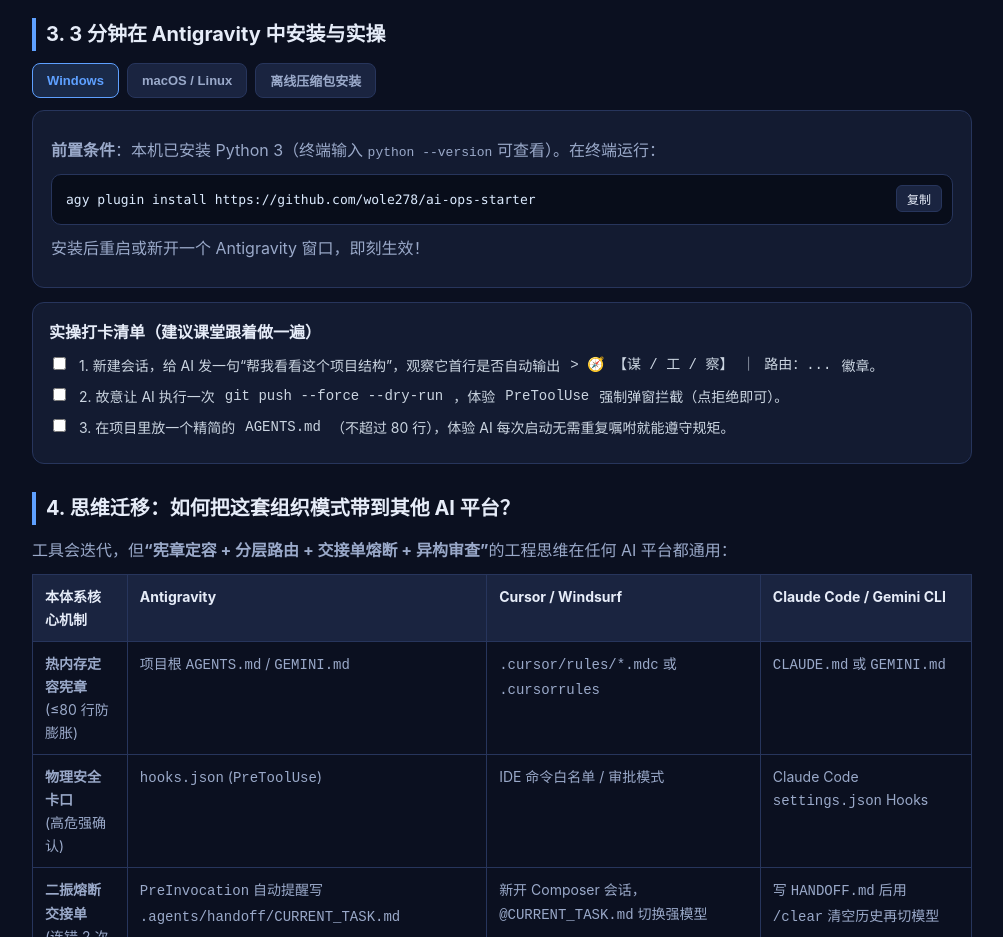
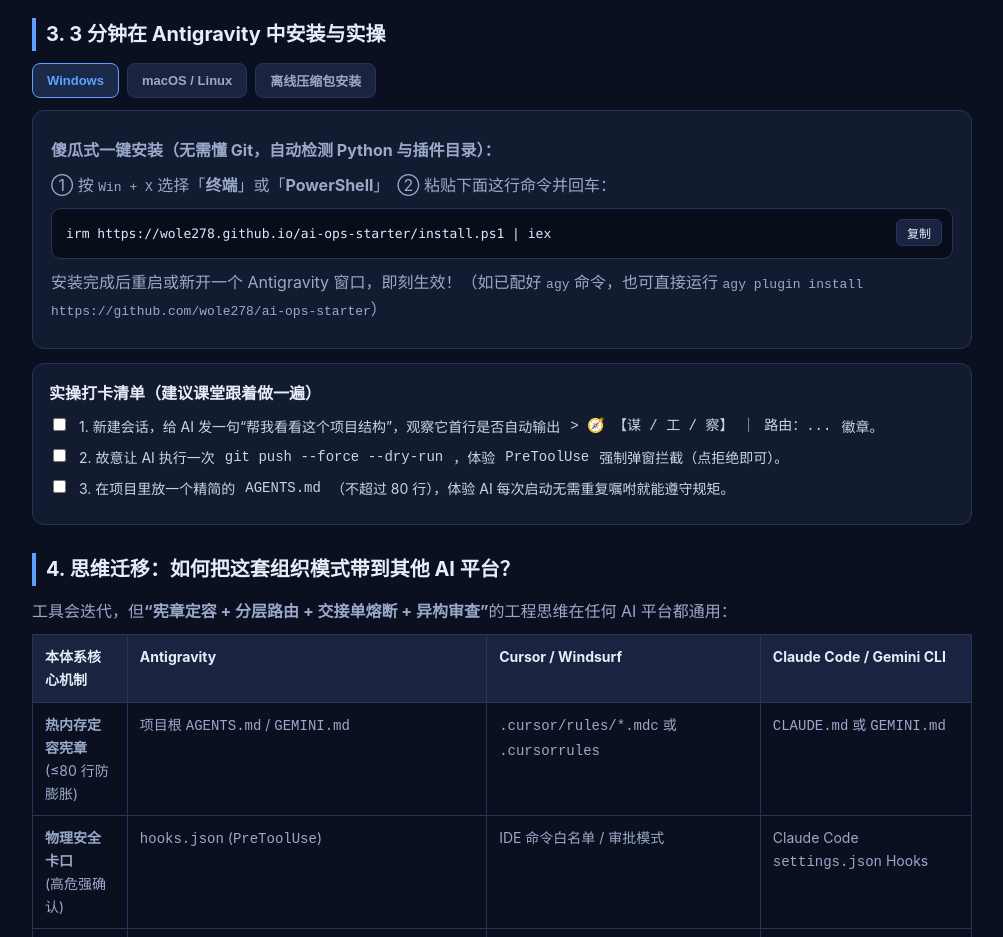
Before and after one commit to wole278/ai-ops-starter, a plain HTML site: page index.html in a window 1280 px wide. Shown: the part 940-1877 px from the top of the page, without its empty margins (138-1141 px from the left). Drawn offline with Linux system fonts and the light colour scheme.

Commit message:
feat: upgrade terminal and offline installers to one-click cross-platform bootstrap

```diff
--- a/index.html
+++ b/index.html
@@ -217,21 +217,28 @@
       </div>
 
       <div id="os-win" class="panel active">
-        <p><strong>前置条件</strong>：本机已安装 Python 3（终端输入 <code>python --version</code> 可查看）。在终端运行：</p>
-        <div class="code-box"><button class="copy-btn" onclick="copyCode(this)">复制</button>agy plugin install https://github.com/wole278/ai-ops-starter</div>
-        <p>安装后重启或新开一个 Antigravity 窗口，即刻生效！</p>
+        <p><strong>傻瓜式一键安装（无需懂 Git，自动检测 Python 与插件目录）：</strong></p>
+        <p>① 按 <code>Win + X</code> 选择「<strong>终端</strong>」或「<strong>PowerShell</strong>」　② 粘贴下面这行命令并回车：</p>
+        <div class="code-box"><button class="copy-btn" onclick="copyCode(this)">复制</button>irm https://wole278.github.io/ai-ops-starter/install.ps1 | iex</div>
+        <p>安装完成后重启或新开一个 Antigravity 窗口，即刻生效！（如已配好 <code>agy</code> 命令，也可直接运行 <code>agy plugin install https://github.com/wole278/ai-ops-starter</code>）</p>
       </div>
 
       <div id="os-mac" class="panel">
-        <p><strong>前置条件</strong>：macOS / Linux 系统通常自带 <code>python3</code>。在终端运行：</p>
-        <div class="code-box"><button class="copy-btn" onclick="copyCode(this)">复制</button>agy plugin install https://github.com/wole278/ai-ops-starter</div>
-        <p>安装后重启或新开一个 Antigravity 窗口，Hooks 会自动调用 <code>python3</code> 守护你的工作区。</p>
+        <p><strong>傻瓜式一键安装（自动检测环境与插件目录）：</strong></p>
+        <p>打开「<strong>终端 (Terminal)</strong>」，粘贴下面这行命令并回车：</p>
+        <div class="code-box"><button class="copy-btn" onclick="copyCode(this)">复制</button>curl -fsSL https://wole278.github.io/ai-ops-starter/install.sh | bash</div>
+        <p>安装完成后重启或新开一个 Antigravity 窗口，即刻生效！</p>
       </div>
 
       <div id="os-offline" class="panel">
-        <p>如果你下载的是培训离线 ZIP 压缩包：解压后进入 <code>ai-ops-starter</code> 文件夹，运行：</p>
+        <p>如果你下载的是培训离线 ZIP 压缩包：<strong>先完整解压文件夹</strong>，然后按系统直接操作：</p>
+        <ul style="margin:8px 0 10px 20px;color:var(--muted);">
+          <li><strong>Windows 学员（零命令）</strong>：直接双击文件夹内的 <code>install.bat</code></li>
+          <li><strong>macOS 学员（零命令）</strong>：直接双击文件夹内的 <code>install-mac.command</code></li>
+          <li><strong>Linux 学员</strong>：在文件夹内右键打开终端，粘贴运行 <code>bash install.sh</code></li>
+        </ul>
+        <p>也可在解压目录内运行通用命令：</p>
         <div class="code-box"><button class="copy-btn" onclick="copyCode(this)">复制</button>agy plugin install .</div>
-        <p>Windows 学员也可直接双击文件夹内的 <code>install.bat</code>，Mac/Linux 学员运行 <code>bash install.sh</code>。</p>
       </div>
 
       <div class="card" style="margin-top:14px;">
```
Also changed, not shown: 5 other files.
